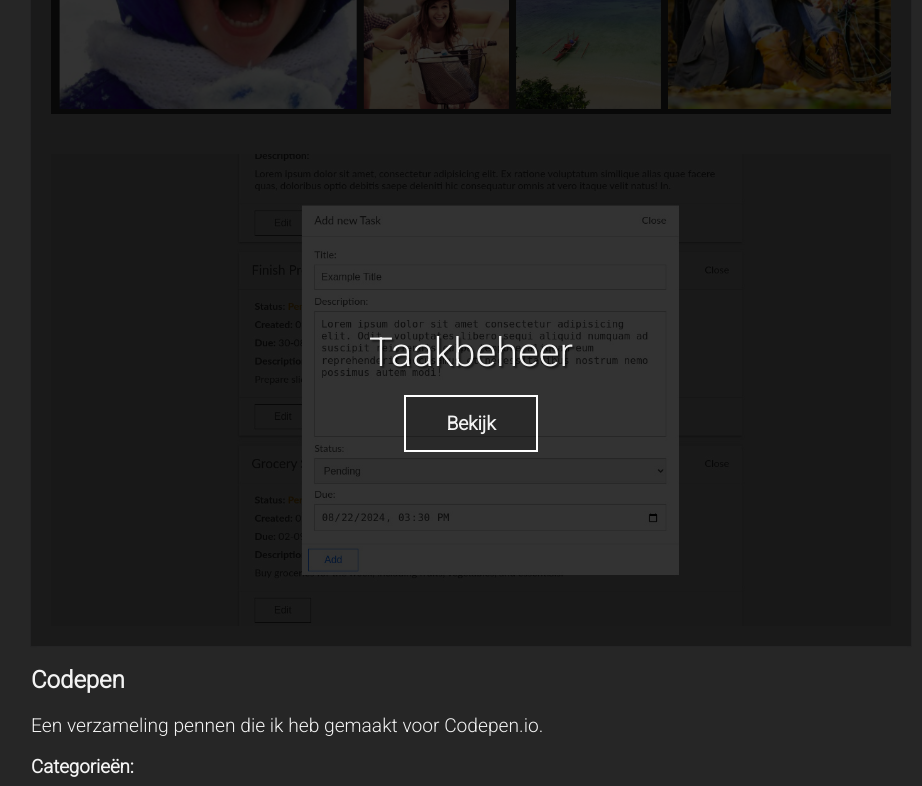
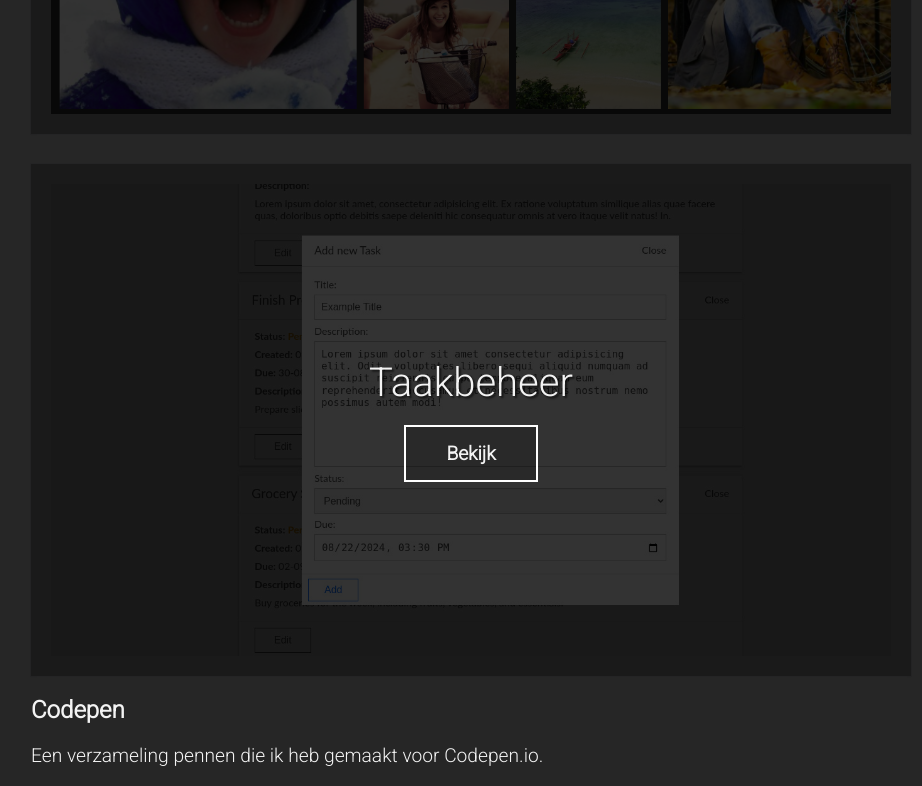
Before and after one commit to Canepaper/personal-nuxt, a Nuxt app: page /demos in a window 1280 px wide. Shown: the part 640-1426 px from the top of the page, without its empty margins (319-1241 px from the left). Built offline with nearby package versions, Linux system fonts and the light colour scheme.

Commit message:
component fix

```diff
--- a/components/Demo.vue
+++ b/components/Demo.vue
@@ -116,7 +116,7 @@ export default {
 			flex-direction: column;
 			justify-content: center;
 			background: rgba(0, 0, 0, 0.6);
-			width: 25%;
+			width: 30%;
 			// min-width: 300px;
 			height: 100%;
 			font-size: 1.2rem;
@@ -164,7 +164,7 @@ export default {
 
 			&:hover {
 				.demo-description {
-					right: -25%;
+					right: -30%;
 					opacity: 0;
 				}
 			}
--- a/pages/demos.vue
+++ b/pages/demos.vue
@@ -11,8 +11,8 @@
 		Een verzameling demonstraties die ik heb gemaakt om mijn vaardigheden te laten zien.
 	</p>
 
-	<div class="demos" v-for="demo in demos">
-		<Demo :data="demo"></Demo>
+	<div class="demos">
+		<Demo :data="demo" v-for="demo in demos"></Demo>
 	</div>
 
 	<h2>Codepen</h2>
```
